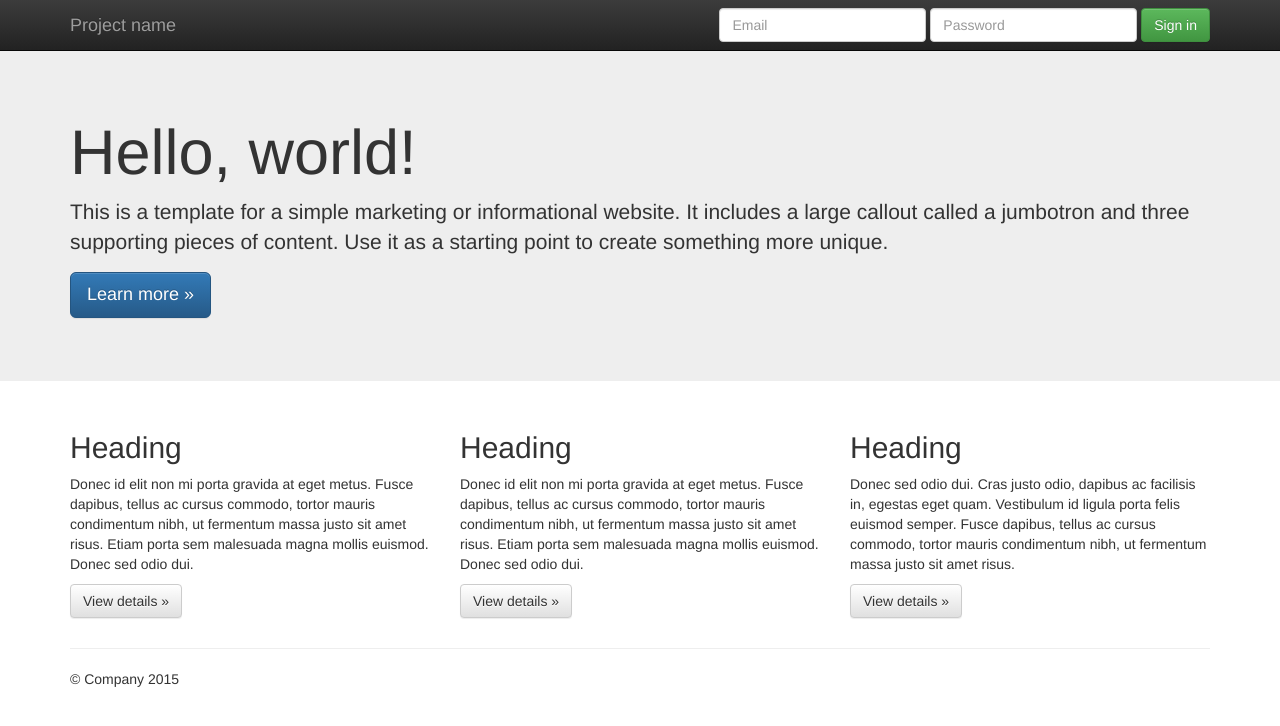
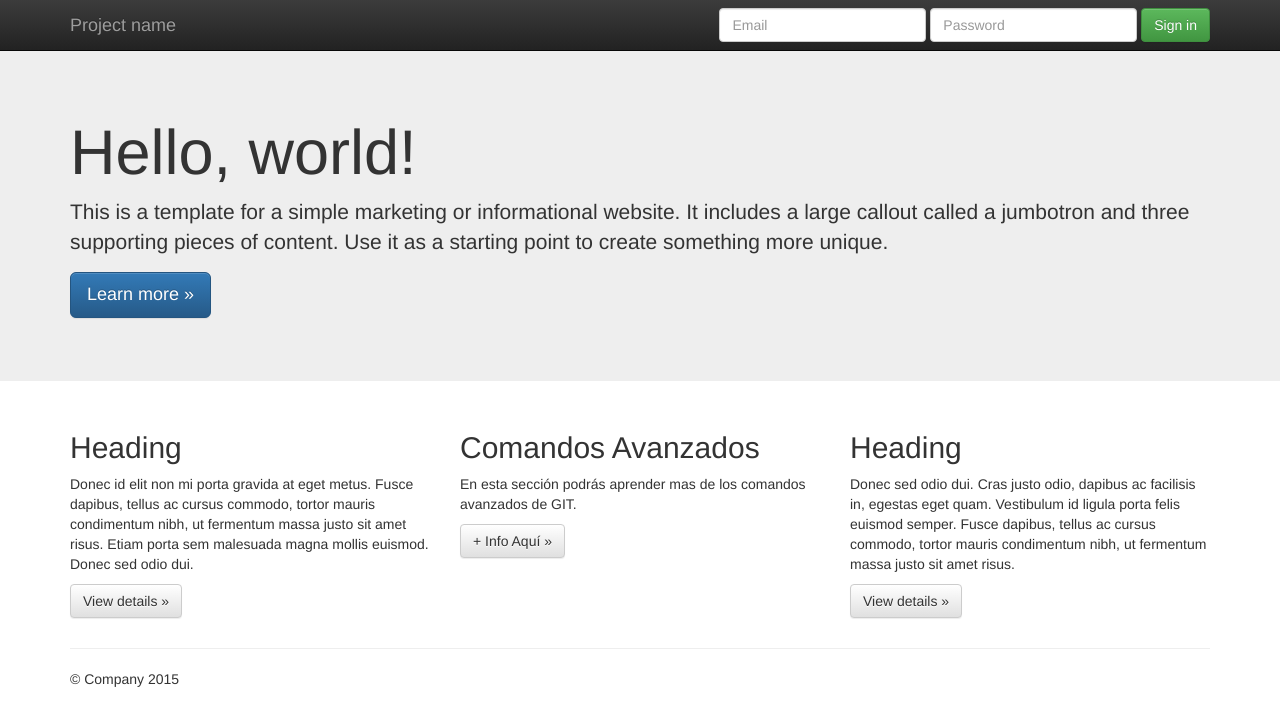
Before and after one commit to karelisroab/Trabajo2_Karelis_Roa_B, a plain HTML site: page index.html in a window 1280 px wide. Drawn offline with nearby package versions, Linux system fonts and the light colour scheme.

Commit message:
Se agrega sección de comandos avanzados de git

```diff
--- a/index.html
+++ b/index.html
@@ -70,9 +70,9 @@
           <p><a class="btn btn-default" href="#" role="button">View details &raquo;</a></p>
         </div>
         <div class="col-md-4">
-          <h2>Heading</h2>
-          <p>Donec id elit non mi porta gravida at eget metus. Fusce dapibus, tellus ac cursus commodo, tortor mauris condimentum nibh, ut fermentum massa justo sit amet risus. Etiam porta sem malesuada magna mollis euismod. Donec sed odio dui. </p>
-          <p><a class="btn btn-default" href="#" role="button">View details &raquo;</a></p>
+          <h2>Comandos Avanzados</h2>
+          <p>En esta sección podrás aprender mas de los comandos avanzados de GIT. </p>
+          <p><a class="btn btn-default" href="#" role="button">+ Info Aquí &raquo;</a></p>
        </div>
         <div class="col-md-4">
           <h2>Heading</h2>
```
